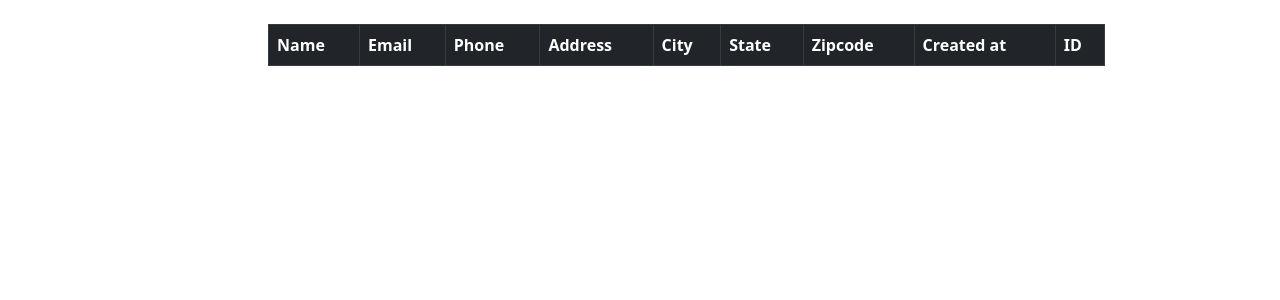
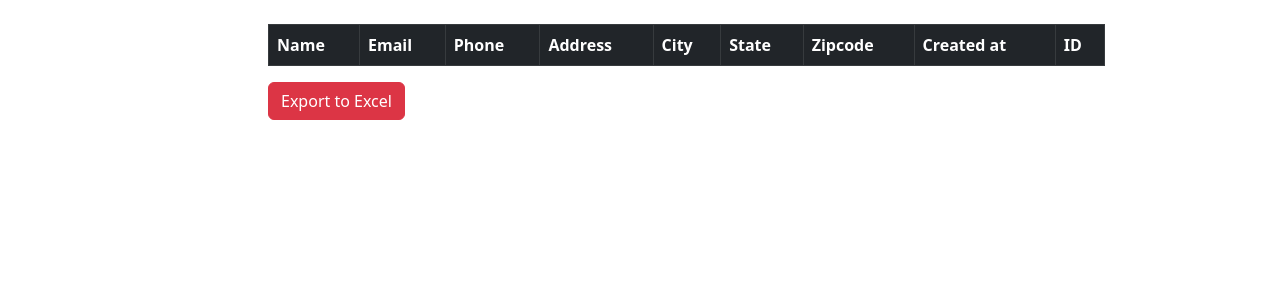
Before and after one commit to khan022/Django-CRUD-demo, a Django app: page / in a window 1280 px wide. Shown: the part 56-356 px from the top of the page. Run offline with Django 4.2, Linux system fonts and the light colour scheme; the visitor is signed in with stand-in values (Sample User, id 1); data that the repository does not hold is empty.

Commit message:
downloading all data in excel format.

```diff
--- a/crudapp/settings.py
+++ b/crudapp/settings.py
@@ -94,7 +94,7 @@ AUTH_PASSWORD_VALIDATORS = [
 
 LANGUAGE_CODE = "en-us"
 
-TIME_ZONE = "BD"
+TIME_ZONE = "Asia/Dhaka"
 
 USE_I18N = True
 
--- a/crudwebsite/templates/home.html
+++ b/crudwebsite/templates/home.html
@@ -45,6 +45,8 @@
         </tbody>
   </table>
 
+  <a href="{% url 'export_records' %}" class="btn btn-danger">Export to Excel</a>
+
 </div>
 
     {% else %}
--- a/crudwebsite/urls.py
+++ b/crudwebsite/urls.py
@@ -11,5 +11,6 @@ urlpatterns = [
     path('add_record/', views.add_record, name='add_record'),
     path('update_record/<int:pk>', views.update_record, name='update_record'),
     path('upload/', views.upload_record, name='upload_record'),
+    path('export/', views.export_records, name='export_records'),
 
 ]
--- a/crudwebsite/views.py
+++ b/crudwebsite/views.py
@@ -1,6 +1,7 @@
 from django.shortcuts import render, redirect
 from django.contrib.auth import authenticate, login, logout
 from django.contrib import messages
+from django.http import HttpResponse
 from django.core.exceptions import ValidationError
 import pandas as pd
 from .forms import UploadFileForm
@@ -199,3 +200,20 @@ def update_data(request, data):
 
     # Use the bulk_update method to update the data in the database
     Record.objects.bulk_create(updated_instances) # it would add multiple record as a bulk
+
+
+def export_records(request):
+    # Get data from the Record model
+    records = Record.objects.all().values()
+    # Create a DataFrame from the records data
+    df = pd.DataFrame.from_records(records)
+    # Convert the timezone-aware created_at values to timezone-naive values
+    df['created_at'] = df['created_at'].apply(lambda x: x.replace(tzinfo=None))
+    # Create a response object for the Excel file
+    response = HttpResponse(content_type='application/vnd.ms-excel')
+    response['Content-Disposition'] = 'attachment; filename=records.xlsx'
+    # Write the DataFrame to the response object as an Excel file
+    writer = pd.ExcelWriter(response, engine='openpyxl')
+    df.to_excel(writer, index=False)
+    writer.close()
+    return response
```
Also changed, not shown: 1 other file.
